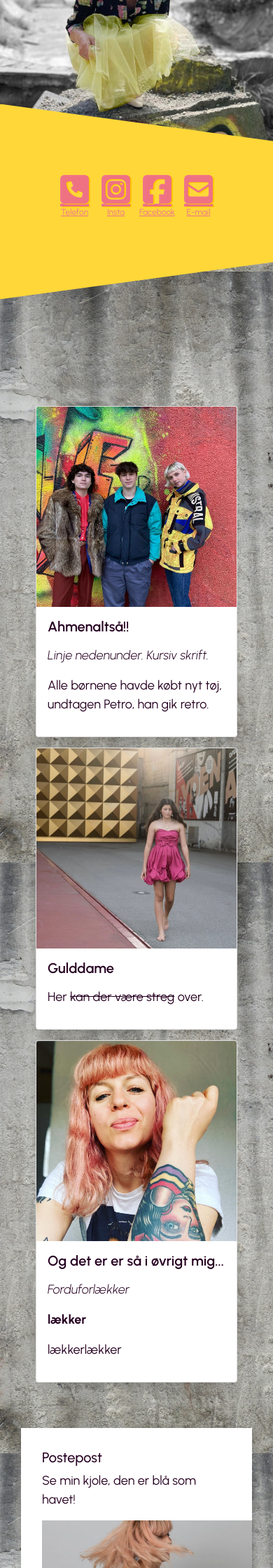
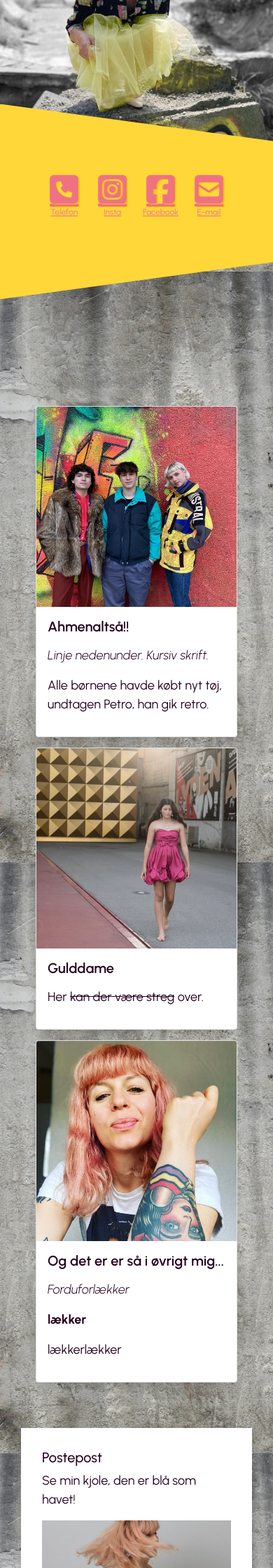
Before and after one commit to Hamleyburger/zirkusrevsbech, a Django app: page / in a window 390 px wide. Shown: the part 456-2696 px from the top of the page at 70% size. Run offline with Django 4.2, Linux system fonts and the light colour scheme; data comes from the database, SQL or seed files in the repository; some libraries are stand-ins or nearby versions.

Commit message:
fix icon bug

```diff
--- a/django_zirkus/collectedstatic/main/styles/styles.css
+++ b/django_zirkus/collectedstatic/main/styles/styles.css
@@ -241,6 +241,16 @@ a {
           justify-content: center;
 }
 
+.purple .social-icons [class*="col-"], .purple .social-icons [class*="col-"], .purple .social-icons [class*="col-"], .purple .social-icons [class*="col-"] {
+  min-width: 54px !important;
+}
+
+@media only screen and (max-width: 662px) {
+  .purple .social-icons, .purple .social-icons, .purple .social-icons, .purple .social-icons {
+    padding: 0;
+  }
+}
+
 .purple .social-icons .iconwrapper, .purple .social-icons .iconwrapper, .purple .social-icons .iconwrapper, .purple .social-icons .iconwrapper {
   margin: 0 10px;
   display: -webkit-box;
@@ -333,7 +343,8 @@ a {
 }
 
 .post img {
-  max-width: 300px;
+  width: 300px;
+  max-width: 100%;
 }
 
 footer {
--- a/django_zirkus/collectedstatic/main/styles/styles.scss
+++ b/django_zirkus/collectedstatic/main/styles/styles.scss
@@ -229,7 +229,11 @@ a {
 
     .social-icons, .social-icons {
         justify-content: center;
+        [class*="col-"] {
+            min-width: 54px !important;
+        }
         @media only screen and (max-width: 662px) {
+            padding: 0;
             //margin-top: 10%;
             //transform: rotate(12deg)
         }
@@ -312,7 +316,8 @@ a {
 
 .post {
     img {
-        max-width: 300px;
+        width: 300px;
+        max-width: 100%;
     }
 }
 
--- a/django_zirkus/main/static/main/styles/styles.css
+++ b/django_zirkus/main/static/main/styles/styles.css
@@ -241,6 +241,10 @@ a {
           justify-content: center;
 }
 
+.purple .social-icons [class*="col-"], .purple .social-icons [class*="col-"], .purple .social-icons [class*="col-"], .purple .social-icons [class*="col-"] {
+  min-width: 54px !important;
+}
+
 @media only screen and (max-width: 662px) {
   .purple .social-icons, .purple .social-icons, .purple .social-icons, .purple .social-icons {
     padding: 0;
--- a/django_zirkus/main/static/main/styles/styles.scss
+++ b/django_zirkus/main/static/main/styles/styles.scss
@@ -229,6 +229,9 @@ a {
 
     .social-icons, .social-icons {
         justify-content: center;
+        [class*="col-"] {
+            min-width: 54px !important;
+        }
         @media only screen and (max-width: 662px) {
             padding: 0;
             //margin-top: 10%;
```
Also changed, not shown: 2 other files.
